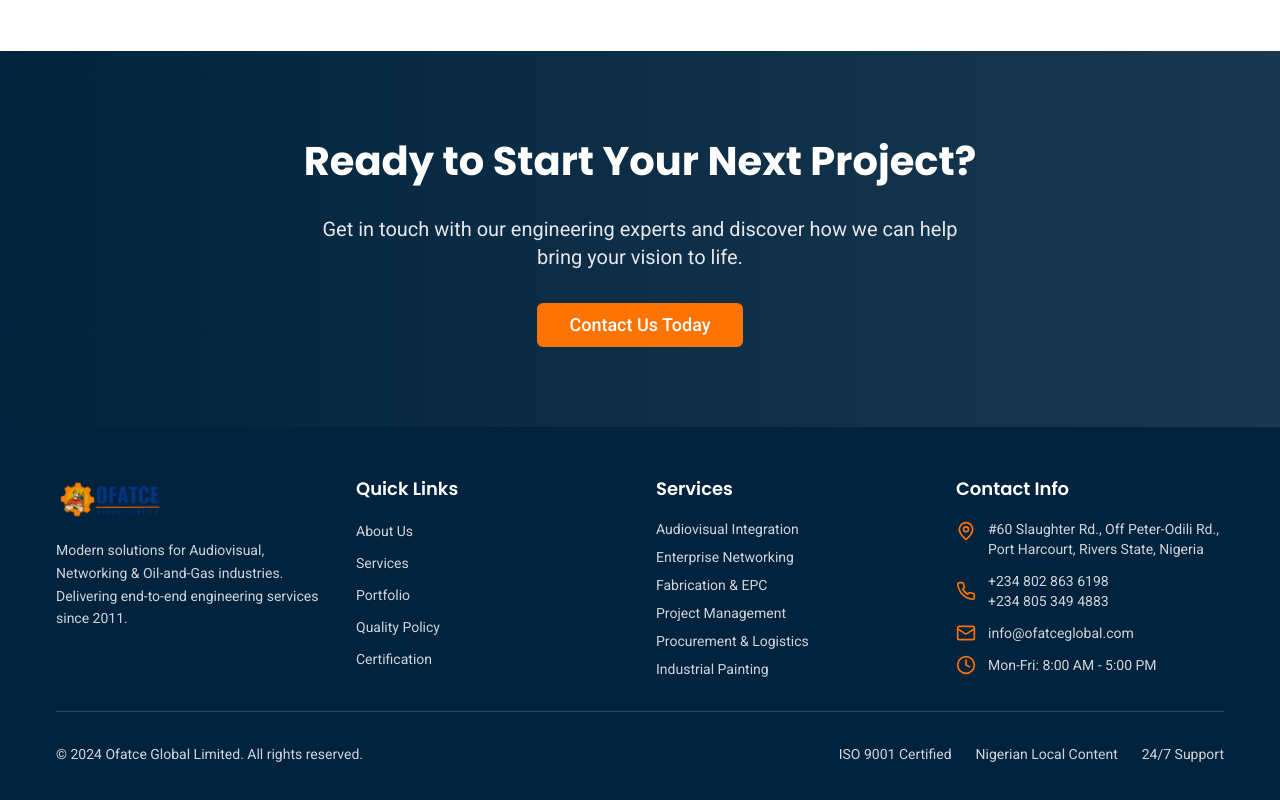
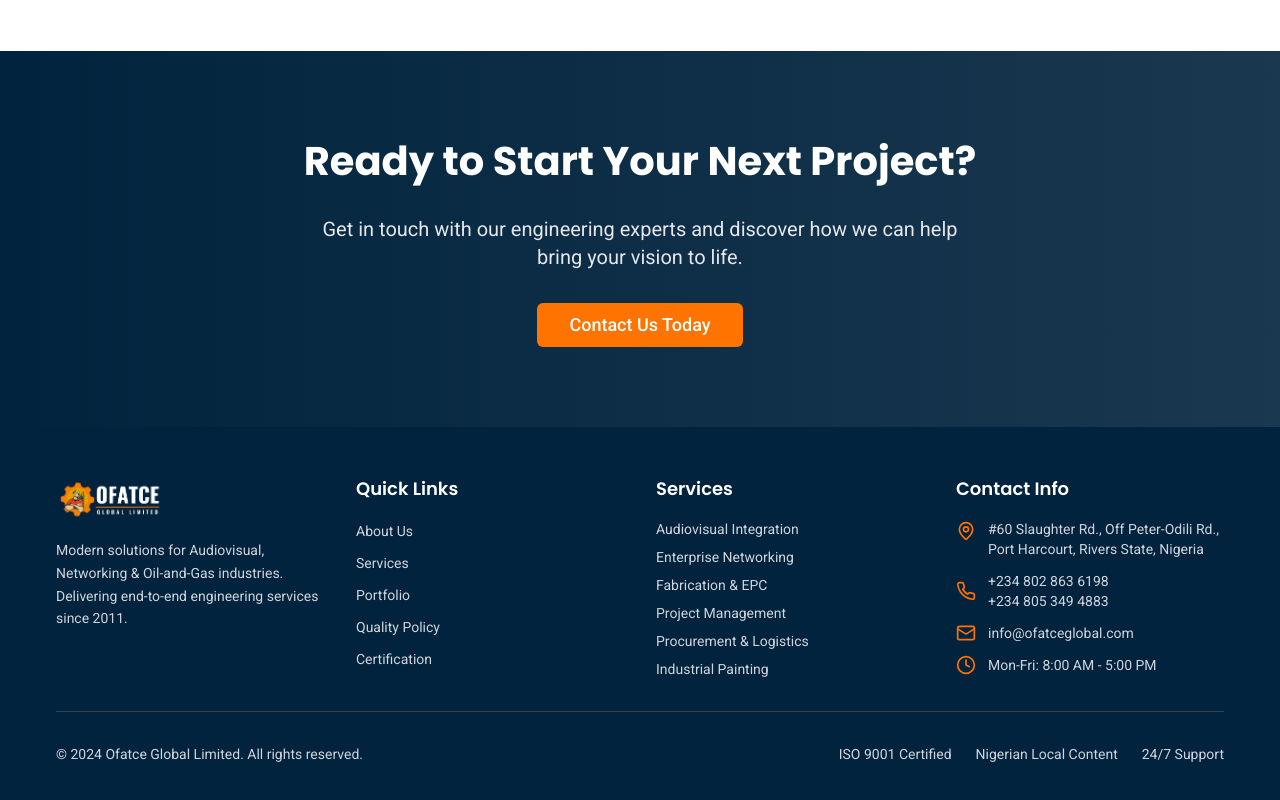
Before and after one commit to apolr/ofatce-global-web, a React (Vite) app: page / in a window 1280 px wide. Shown: the part 1957-2757 px from the top of the page. Built offline with nearby package versions, Linux system fonts and the light colour scheme.

Commit message:
Replace footer logo
Replaced the text-based logo in the footer with the uploaded image.

```diff
--- a/src/components/Footer.tsx
+++ b/src/components/Footer.tsx
@@ -1,3 +1,4 @@
+
 import { Link } from "react-router-dom";
 import { Mail, Phone, MapPin, Clock } from "lucide-react";
 
@@ -9,7 +10,7 @@ const Footer = () => {
           {/* Company Info */}
           <div className="space-y-4">
             <img
-              src="/lovable-uploads/83ac60f5-dae5-4126-90cc-4e8bc6dc14e9.png"
+              src="/lovable-uploads/c8ae3d42-cb6b-4177-b497-e1f1ac934c2c.png"
               alt="Ofatce Global Limited"
               className="h-12 w-auto object-contain"
             />
```
Also changed, not shown: public/lovable-uploads/c8ae3d42-cb6b-4177-b497-e1f1ac934c2c.png (added).
